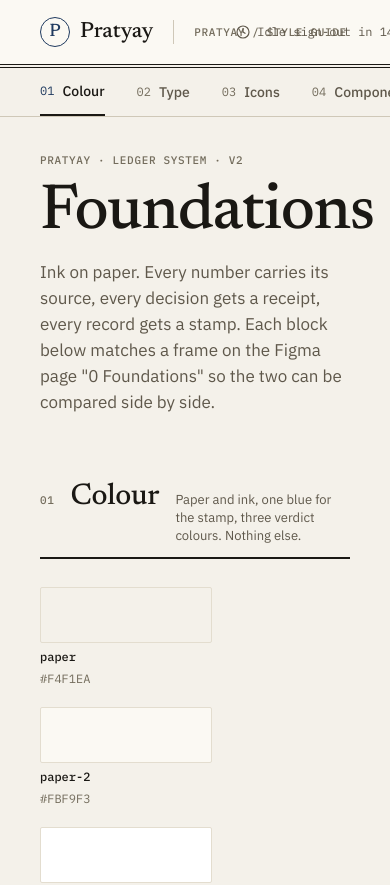
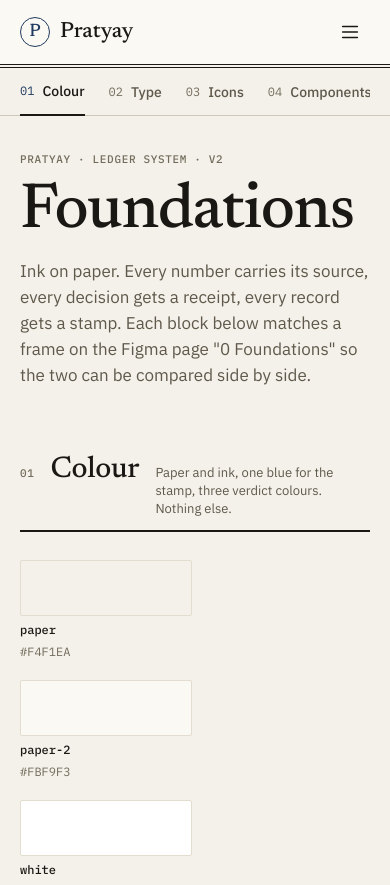
Before and after one commit to vaibhavporwal01/pratyay-quantum-safe-compliance, a Next.js app in the folder apps/web/: page /styleguide in a window 390 px wide. Shown: the top 885 px of the page. Built offline with nearby package versions, Linux system fonts and the light colour scheme.

Commit message:
feat(web): responsive AppShell with a menu on phones; stacking figures and page heads

```diff
--- a/apps/web/src/components/ui/AppShell.tsx
+++ b/apps/web/src/components/ui/AppShell.tsx
@@ -1,9 +1,17 @@
-import type { ReactNode } from "react";
+"use client";
+
+import Link from "next/link";
+import { useState, type ReactNode } from "react";
+import { cn } from "@/lib/cn";
 import { Icon } from "./icons";
 import { Masthead, type MastheadUser } from "./Masthead";
 import { NavTab, type NavTabItem } from "./NavTab";
 
-/** Masthead, double rule, numbered section tabs with search, then the page. */
+/**
+ * Masthead, double rule, numbered section tabs with search, then the page.
+ * Below 768px the masthead is the logo and a menu button; the menu holds the tabs, the user and
+ * `menuExtra`. The tab row stays and scrolls sideways.
+ */
 export function AppShell({
   breadcrumb,
   user,
@@ -12,18 +20,22 @@ export function AppShell({
   idleSeconds = 900,
   searchPlaceholder = "Search by ID, name or rule",
   searchAction,
+  mastheadExtra,
   children,
 }: {
   breadcrumb: string[];
-  user: MastheadUser;
+  user?: MastheadUser;
   tabs: readonly NavTabItem[];
   activeHref: string;
   idleSeconds?: number;
   searchPlaceholder?: string;
   /** Where the search form submits (GET, param "q"). Omit to hide search. */
   searchAction?: string;
+  /** Shown in the masthead on wide screens and in the menu on narrow ones. */
+  mastheadExtra?: ReactNode;
   children: ReactNode;
 }) {
+  const [open, setOpen] = useState(false);
   return (
     <div className="flex min-h-full flex-col bg-paper">
       <a
@@ -32,17 +44,53 @@ export function AppShell({
       >
         Skip to content
       </a>
-      <Masthead breadcrumb={breadcrumb} user={user} idleSeconds={idleSeconds} />
+      <Masthead
+        breadcrumb={breadcrumb}
+        user={user}
+        idleSeconds={idleSeconds}
+        tag={mastheadExtra}
+        menuOpen={open}
+        onMenu={() => setOpen((o) => !o)}
+      />
+      {open ? (
+        <div id="app-menu" className="flex flex-col gap-4 border-t border-rule bg-paper-2 px-5 pt-3 pb-5 md:hidden">
+          {tabs.length ? (
+            <nav aria-label="Sections, menu" className="flex flex-col">
+              {tabs.map((t) => (
+                <Link
+                  key={t.href}
+                  href={t.href}
+                  onClick={() => setOpen(false)}
+                  aria-current={t.href === activeHref ? "page" : undefined}
+                  className={cn(
+                    "flex h-11 items-center gap-2 border-b border-rule-2",
+                    t.href === activeHref ? "text-ink" : "text-ink-2",
+                  )}
+                >
+                  <span className={cn("type-mono", t.href === activeHref ? "text-stamp" : "text-muted")}>{t.number}</span>
+                  <span className="type-body-medium">{t.label}</span>
+                </Link>
+              ))}
+            </nav>
+          ) : null}
+          {user ? (
+            <p className="flex flex-col">
+              <span className="type-small-medium text-ink">{user.name}</span>
+              <span className="type-caption text-muted">{user.role}</span>
+            </p>
+          ) : null}
+          {mastheadExtra}
+        </div>
+      ) : null}
       <div aria-hidden className="h-1 border-y border-ink" />
-      <div className="flex items-center gap-8 border-b border-rule px-10">
-        <nav aria-label="Sections" className="flex items-center gap-8">
+      <div className="flex items-center gap-8 border-b border-rule px-5 sm:px-10">
+        <nav aria-label="Sections" className="-mb-px flex min-w-0 flex-1 items-center gap-6 overflow-x-auto sm:gap-8">
           {tabs.map((t) => (
             <NavTab key={t.href} {...t} active={t.href === activeHref} />
           ))}
         </nav>
-        <span className="min-w-px flex-1" />
         {searchAction ? (
-          <form role="search" action={searchAction} className="shrink-0">
+          <form role="search" action={searchAction} className="hidden shrink-0 lg:block">
             <label className="flex h-9 w-[300px] items-center gap-2 rounded-[2px] border border-rule bg-white px-3 text-muted focus-within:border-stamp">
               <Icon name="search" size={16} />
               <span className="sr-only">Search</span>
@@ -56,7 +104,7 @@ export function AppShell({
           </form>
         ) : null}
       </div>
-      <main id="main" className="flex-1 px-10 pt-9 pb-16">
+      <main id="main" className="min-w-0 flex-1 px-5 pt-9 pb-16 sm:px-10">
         {children}
       </main>
     </div>
--- a/apps/web/src/components/ui/Figure.tsx
+++ b/apps/web/src/components/ui/Figure.tsx
@@ -26,7 +26,8 @@ export function Figures({ children, className }: { children: ReactNode; classNam
   return (
     <div
       className={cn(
-        "flex border border-rule bg-white [&>*]:flex-1 [&>*]:min-w-0 [&>*:not(:last-child)]:border-r [&>*:not(:last-child)]:border-rule-2",
+        // Side by side from 640px; stacked below, divided by hairlines either way.
+        "flex flex-col border border-rule bg-white sm:flex-row [&>*]:min-w-0 [&>*]:flex-1 [&>*:not(:last-child)]:border-b [&>*:not(:last-child)]:border-rule-2 sm:[&>*:not(:last-child)]:border-r sm:[&>*:not(:last-child)]:border-b-0",
         className,
       )}
     >
--- a/apps/web/src/components/ui/Masthead.tsx
+++ b/apps/web/src/components/ui/Masthead.tsx
@@ -1,4 +1,5 @@
 import type { ReactNode } from "react";
+import { cn } from "@/lib/cn";
 import { Avatar } from "./Avatar";
 import { IdleTimer } from "./IdleTimer";
 import { Icon } from "./icons";
@@ -11,6 +12,8 @@ export function Masthead({
   user,
   idleSeconds,
   tag,
+  menuOpen,
+  onMenu,
 }: {
   /** e.g. ["Lender A", "Overview"], shown as "LENDER A / OVERVIEW". */
   breadcrumb: string[];
@@ -19,12 +22,17 @@ export function Masthead({
   idleSeconds?: number;
   /** Optional tag before the timer, hidden on most December screens. */
   tag?: ReactNode;
+  /** Narrow screens: show a menu button instead of the breadcrumb, timer, tag and user. */
+  onMenu?: () => void;
+  menuOpen?: boolean;
 }) {
+  // With a menu, the wide-screen items hide below 768px.
+  const wide = onMenu ? "hidden md:flex" : "flex";
   return (
-    <header className="flex h-16 items-center gap-5 bg-paper-2 px-10">
+    <header className="flex h-16 items-center gap-5 bg-paper-2 px-5 sm:px-10">
       <Logo />
-      <span aria-hidden className="h-6 w-px shrink-0 bg-rule" />
-      <nav aria-label="Breadcrumb" className="min-w-0">
+      <span aria-hidden className={cn("h-6 w-px shrink-0 bg-rule", onMenu && "hidden md:block")} />
+      <nav aria-label="Breadcrumb" className={cn("min-w-0 overflow-hidden", onMenu && "hidden md:block")}>
         <ol className="flex type-label whitespace-nowrap text-muted">
           {breadcrumb.map((part, i) => (
             <li key={`${i}-${part}`} aria-current={i === breadcrumb.length - 1 ? "page" : undefined}>
@@ -35,10 +43,14 @@ export function Masthead({
         </ol>
       </nav>
       <span className="min-w-px flex-1" />
-      {tag}
-      {idleSeconds !== undefined ? <IdleTimer idleSeconds={idleSeconds} /> : null}
+      {tag ? <div className={cn(wide, "shrink-0 items-center")}>{tag}</div> : null}
+      {idleSeconds !== undefined ? (
+        <div className={cn(wide, "shrink-0 items-center")}>
+          <IdleTimer idleSeconds={idleSeconds} />
+        </div>
+      ) : null}
       {user ? (
-        <>
+        <div className={cn(wide, "shrink-0 items-center gap-5")}>
           <button type="button" aria-label="Notifications" className="shrink-0 text-ink-2 hover:text-ink">
             <Icon name="bell" size={20} />
           </button>
@@ -54,7 +66,19 @@ export function Masthead({
             </span>
             <Icon name="chevron-down" size={16} className="text-muted" />
           </button>
-        </>
+        </div>
+      ) : null}
+      {onMenu ? (
+        <button
+          type="button"
+          onClick={onMenu}
+          aria-expanded={menuOpen ?? false}
+          aria-controls="app-menu"
+          aria-label={menuOpen ? "Close menu" : "Open menu"}
+          className="flex size-10 shrink-0 items-center justify-center text-ink md:hidden"
+        >
+          <Icon name={menuOpen ? "x" : "menu-2"} size={22} />
+        </button>
       ) : null}
     </header>
   );
--- a/apps/web/src/components/ui/PageHead.tsx
+++ b/apps/web/src/components/ui/PageHead.tsx
@@ -17,13 +17,18 @@ export function PageHead({
   className?: string;
 }) {
   return (
-    <div className={cn("flex items-end gap-10 border-b-2 border-ink pb-5", className)}>
+    <div
+      className={cn(
+        "flex flex-col gap-5 border-b-2 border-ink pb-5 md:flex-row md:items-end md:gap-10",
+        className,
+      )}
+    >
       <div className="flex min-w-0 flex-1 flex-col gap-2.5">
         {eyebrow ? <p className="type-label text-muted">{eyebrow}</p> : null}
-        <h1 className="type-title-xl text-ink">{title}</h1>
+        <h1 className="type-title-xl break-words text-ink">{title}</h1>
         {subtitle ? <p className="type-body-l text-ink-2">{subtitle}</p> : null}
       </div>
-      {actions ? <div className="flex shrink-0 items-center gap-3">{actions}</div> : null}
+      {actions ? <div className="flex flex-wrap items-center gap-3 md:shrink-0">{actions}</div> : null}
     </div>
   );
 }
```
